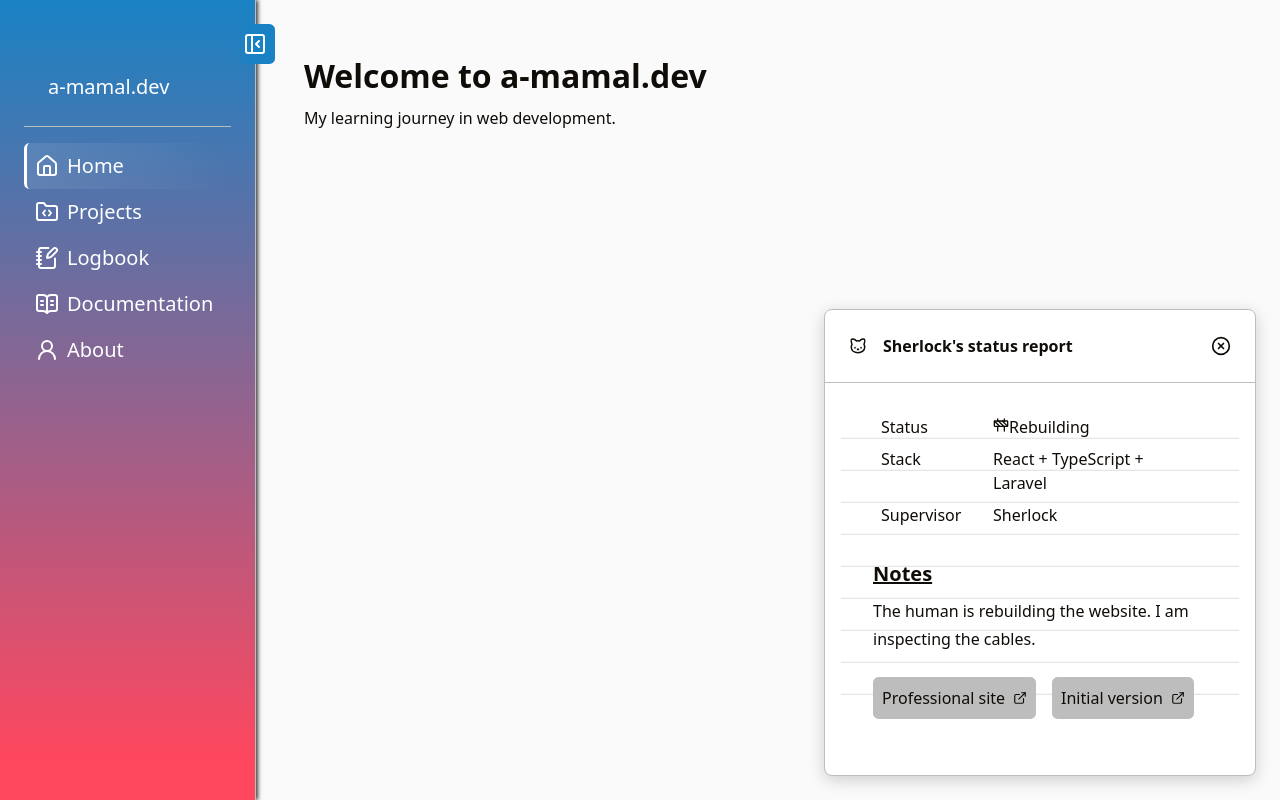
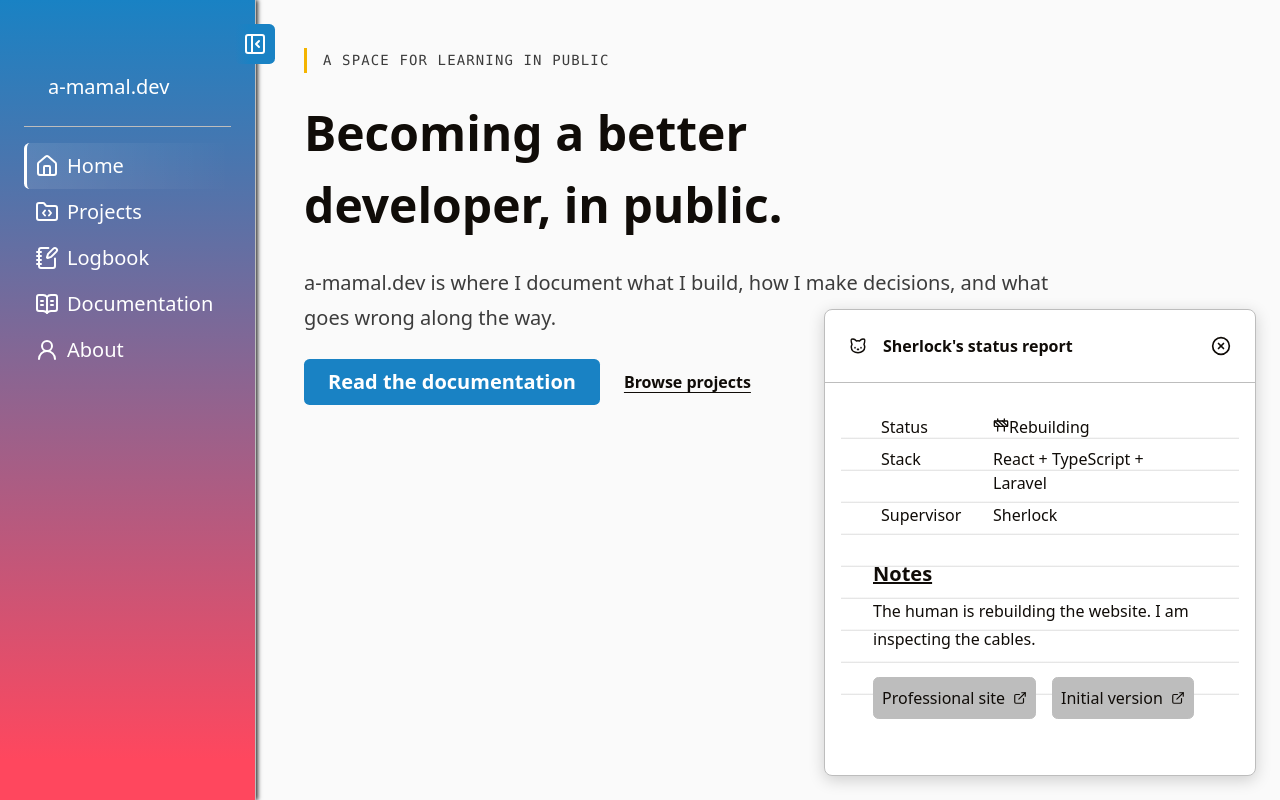
Before and after one commit to a-mamal/a-mamal-dev, a React (Vite) app in the folder frontend/: page / in a window 1280 px wide. Built offline with nearby package versions, Linux system fonts and the light colour scheme.

Commit message:
feat(home): add hero section

```diff
--- a/frontend/src/pages/HomePage.tsx
+++ b/frontend/src/pages/HomePage.tsx
@@ -1,8 +1,27 @@
+import { Link } from 'react-router'
+
 function HomePage() {
 	return (
-		<section>
-			<h1>Welcome to a-mamal.dev</h1>
-			<p>My learning journey in web development.</p>
+		<section className="home">
+			<section className="home-hero" aria-labelledby="home-title">
+				<p className="home-hero__eyebrow">A space for learning in public</p>
+
+				<h1 id="home-title">Becoming a better developer, in public.</h1>
+
+				<p className="home-hero__description">
+					a-mamal.dev is where I document what I build, how I make
+					decisions, and what goes wrong along the way.
+				</p>
+
+				<div className="home-hero__actions">
+					<Link className="home-hero__primary" to="/documentation/a-mamal-dev">
+						Read the documentation
+					</Link>
+					<Link className="home-hero__secondary" to="/projects">
+						Browse projects
+					</Link>
+				</div>
+			</section>
 		</section>
 	)
 }
--- a/frontend/src/styles/App.css
+++ b/frontend/src/styles/App.css
@@ -365,6 +365,84 @@
 				outline-offset: 3px;
 			}
 		}
+	}
+}
+
+/*
+==================================================
+	Home
+==================================================
+*/
+
+.home {
+	display: flex;
+	flex-direction: column;
+	gap: var(--space-xxl);
+	max-width: 60rem;
+}
+
+/* Hero */
+
+.home-hero {
+	display: flex;
+	flex-direction: column;
+	gap: var(--space-md);
+	max-width: 48rem;
+
+	h1 {
+		font-size: clamp(var(--font-size-xxl), 4vw, 3rem);
+		line-height: var(--line-height-md);
+		text-wrap: balance;
+	}
+
+	.home-hero__eyebrow {
+		padding-left: var(--space-sm);
+		border-left: 3px solid var(--color-accent);
+
+		font-family: var(--font-mono);
+		font-size: var(--font-size-sm);
+		letter-spacing: 0.08em;
+		text-transform: uppercase;
+		color: var(--color-text-muted);
+	}
+
+	.home-hero__description {
+		font-size: var(--font-size-lg);
+		color: var(--color-text-muted);
+	}
+
+	.home-hero__actions {
+		display: flex;
+		flex-wrap: wrap;
+		align-items: center;
+		gap: var(--space-md);
+	}
+
+	.home-hero__primary {
+		padding: var(--space-xs) var(--space-md);
+
+		border-radius: 0.35rem;
+		background-color: var(--color-primary);
+
+		color: var(--color-white);
+		font-size: var(--font-size-lg);
+		font-weight: 600;
+		text-decoration: none;
+
+		&:hover {
+			background-color: var(--color-onyx);
+		}
+	}
+
+	.home-hero__secondary {
+		color: var(--color-text-primary);
+		font-weight: 600;
+		text-underline-offset: 0.25em;
+	}
+
+	a:focus-visible {
+		outline: 2px solid var(--color-primary);
+		outline-offset: 3px;
 	}
 }
 
```
